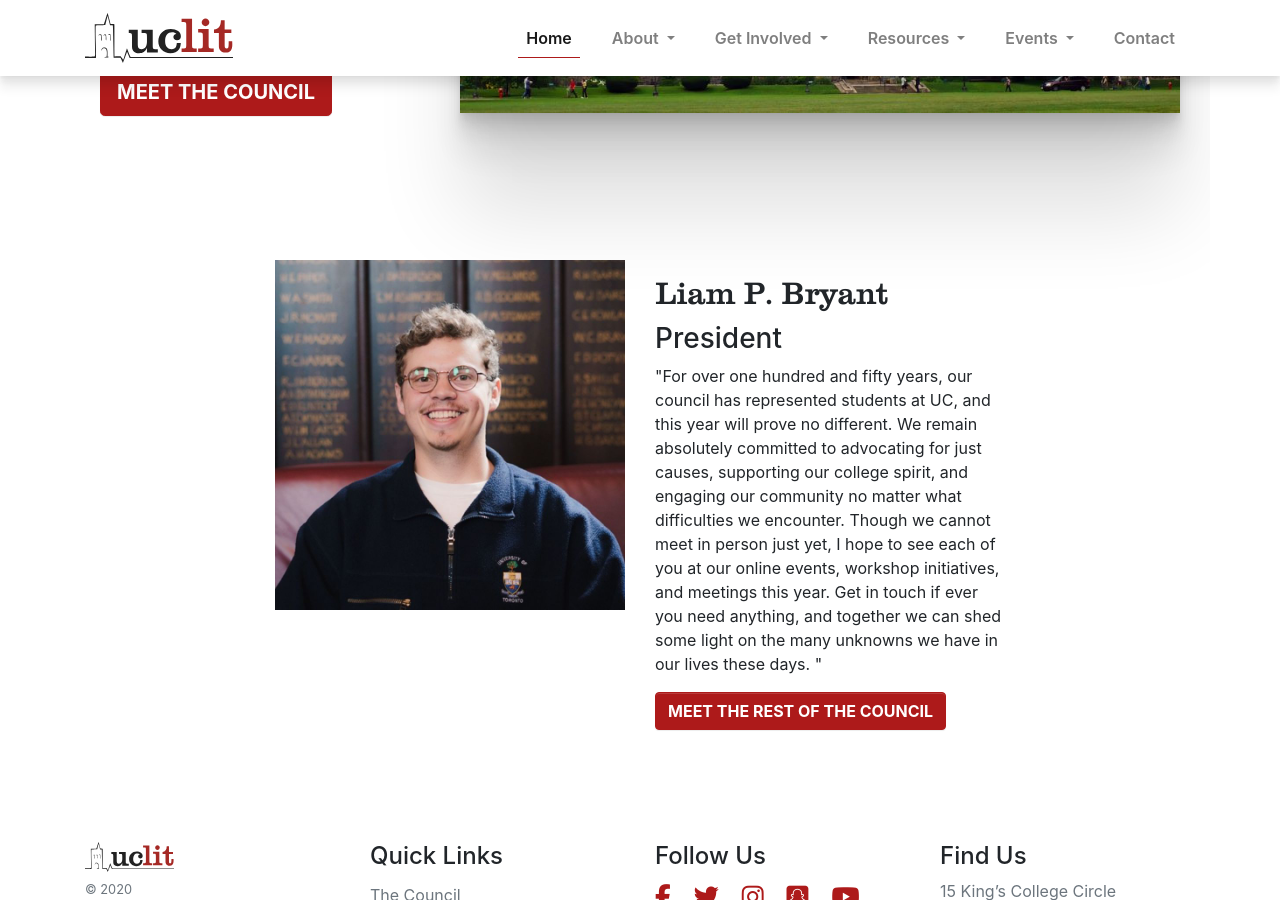
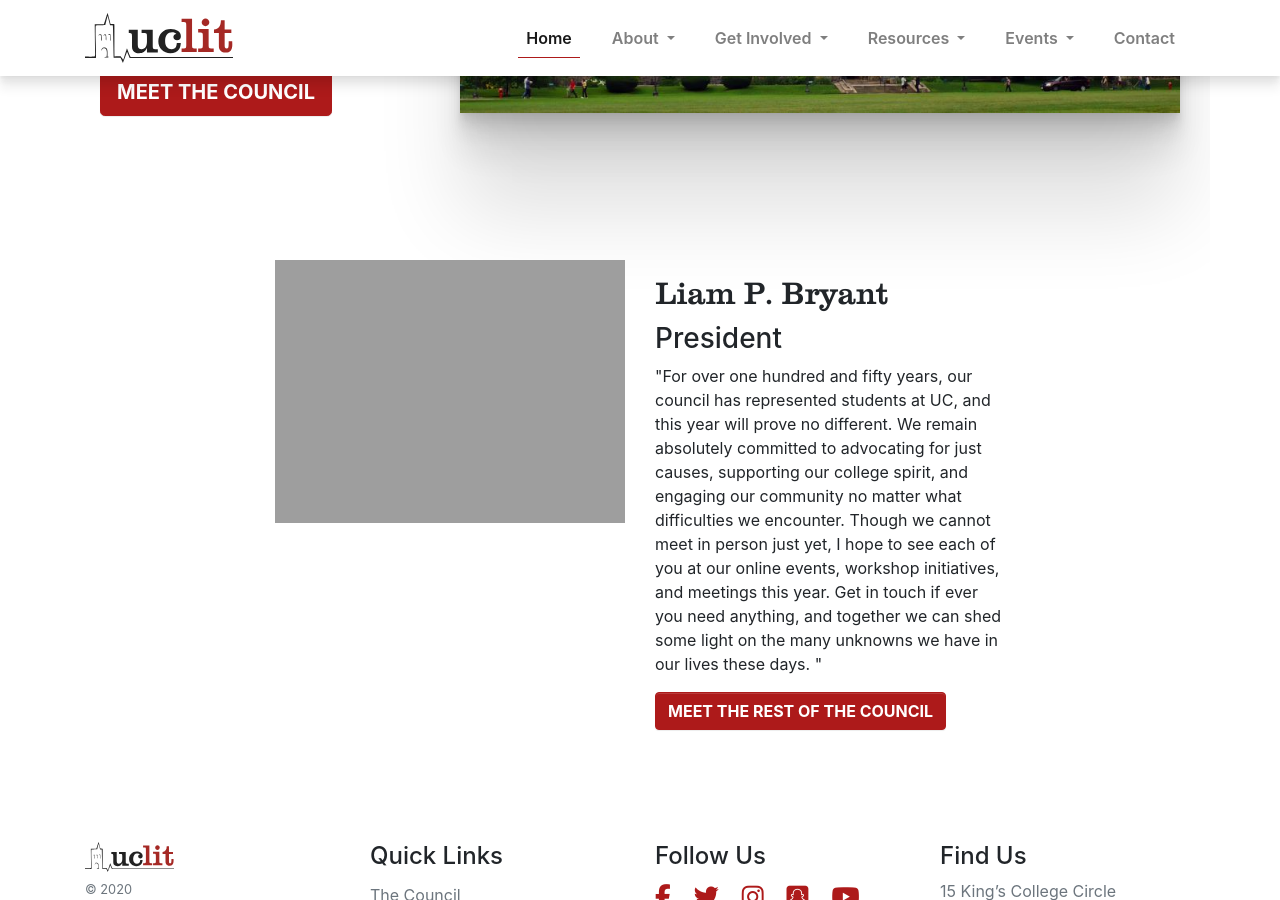
Before and after one commit to uclit-webmaster/uclit-site, a Jekyll site: the page built from index.html, in a window 1280 px wide and 900 px high, scrolled down 388 px. Built offline with Jekyll 4.4.1, drawn with Linux system fonts in a browser that asks for light colours; nearby versions of some CDN libraries.

Commit message:
Update presidents-message.yml

```diff
--- a/_data/presidents-message.yml
+++ b/_data/presidents-message.yml
@@ -5,7 +5,7 @@
 #   as shown. This value can span multiple lines because it begins
 #   with a ">""
 
-image: /assets/images/headshots/liam.jpeg
+image:
 name: Liam P. Bryant
 # https://yaml-multiline.info/ (info about multiline strings in yaml)
 message: |
```
